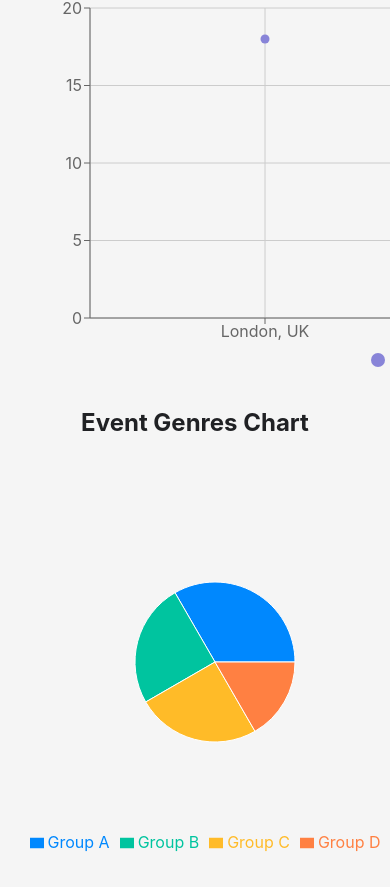
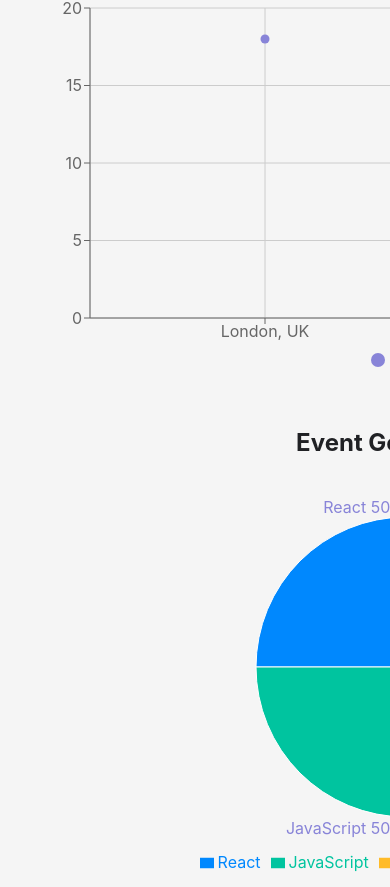
Before and after one commit to JDestefano11/meet-app, a React (Create React App) app: page / in a window 390 px wide. Shown: the part 7338-8225 px from the top of the page. Built offline with nearby package versions, Linux system fonts and the light colour scheme; what atatus-spa would draw is missing.

Commit message:
"Add grid layout to charts container with media query for responsiveness and update pie chart labels to display percentages dynamically."

```diff
--- a/src/App.css
+++ b/src/App.css
@@ -133,6 +133,18 @@ body {
   margin-left: 5px;
 }
 
+.charts-container {
+  display: grid;
+  grid-template-columns: 1fr 1fr;
+  gap: 20px;
+}
+
+@media (max-width: 768px) {
+  .charts-container {
+    grid-template-columns: 1fr;
+  }
+}
+
 @media only screen and (min-width: 320px) and (max-width: 479px) {
   .App {
     padding: 2% 3%;
--- a/src/components/EventGenresChart.js
+++ b/src/components/EventGenresChart.js
@@ -1,37 +1,78 @@
-import React from 'react';
-import { PieChart, Pie, Cell, Tooltip, Legend } from 'recharts';
+import React, { useState, useEffect } from 'react';
+import { PieChart, Pie, Tooltip, Legend, ResponsiveContainer, Cell } from 'recharts';
 
+// EventGenresChart component to display a pie chart of event genres
 const EventGenresChart = ({ events }) => {
+    // State to hold the data for the pie chart
+    const [data, setData] = useState([]);
 
-    const data = [
-        { name: 'Group A', value: 400 },
-        { name: 'Group B', value: 300 },
-        { name: 'Group C', value: 300 },
-        { name: 'Group D', value: 200 },
-    ];
+    // Array of genres to be displayed in the pie chart
+    const genres = ['React', 'JavaScript', 'Node', 'jQuery', 'Angular'];
 
-    const COLORS = ['#0088FE', '#00C49F', '#FFBB28', '#FF8042'];
+    // Function to get the data for the pie chart
+    const getData = () => {
+        // Map over the genres array to create data for the pie chart
+        const data = genres.map(genre => {
+            // Filter events that include the current genre in their summary
+            const filteredEvents = events.filter(event => event.summary.includes(genre));
+            // Return an object with the genre name and the count of events for that genre
+            return {
+                name: genre,
+                value: filteredEvents.length
+            };
+        });
+        return data;
+    };
+
+    // useEffect to update the data state when the events prop changes
+    useEffect(() => {
+        setData(getData());
+    }, [events]);
+
+    // Function to render customized labels for the pie chart
+    const renderCustomizedLabel = ({ cx, cy, midAngle, outerRadius, percent, index }) => {
+        const RADIAN = Math.PI / 180;
+        const radius = outerRadius;
+        const x = cx + radius * Math.cos(-midAngle * RADIAN) * 1.07;
+        const y = cy + radius * Math.sin(-midAngle * RADIAN) * 1.07;
+        return percent ? (
+            <text
+                x={x}
+                y={y}
+                fill="#8884d8"
+                textAnchor={x > cx ? 'start' : 'end'}
+                dominantBaseline="central"
+            >
+                {`${genres[index]} ${(percent * 100).toFixed(0)}%`}
+            </text>
+        ) : null;
+    };
+
+    // Array of colors for the pie slices
+    const COLORS = ['#0088FE', '#00C49F', '#FFBB28', '#FF8042', '#FF6384'];
 
     return (
         <div>
             <h2>Event Genres Chart</h2>
-            <PieChart width={400} height={400}>
+            <ResponsiveContainer width="99%" height={400}>
+                <PieChart>
                     <Pie
-                    data={data}
-                    cx={200}
-                    cy={200}
-                    labelLine={false}
-                    outerRadius={80}
-                    fill="#8884d8"
-                    dataKey="value"
+                        data={data} // Data for the pie chart
+                        dataKey="value" // Key to determine the value of each slice
+                        fill="#8884d8" // Default fill color
+                        labelLine={false} // Disable label lines
+                        label={renderCustomizedLabel} // Custom label function
+                        outerRadius={150} // Outer radius of the pie chart
                     >
+                        {/* Map over the data to create a Cell for each slice with a different color */}
                         {data.map((entry, index) => (
                             <Cell key={`cell-${index}`} fill={COLORS[index % COLORS.length]} />
                         ))}
                     </Pie>
-                <Tooltip />
-                <Legend />
+                    <Tooltip /> {/* Tooltip to show data on hover */}
+                    <Legend /> {/* Legend to show the genres */}
                 </PieChart>
+            </ResponsiveContainer>
         </div>
     );
 };
```
Lines whose indentation alone changed are shown as unchanged.
